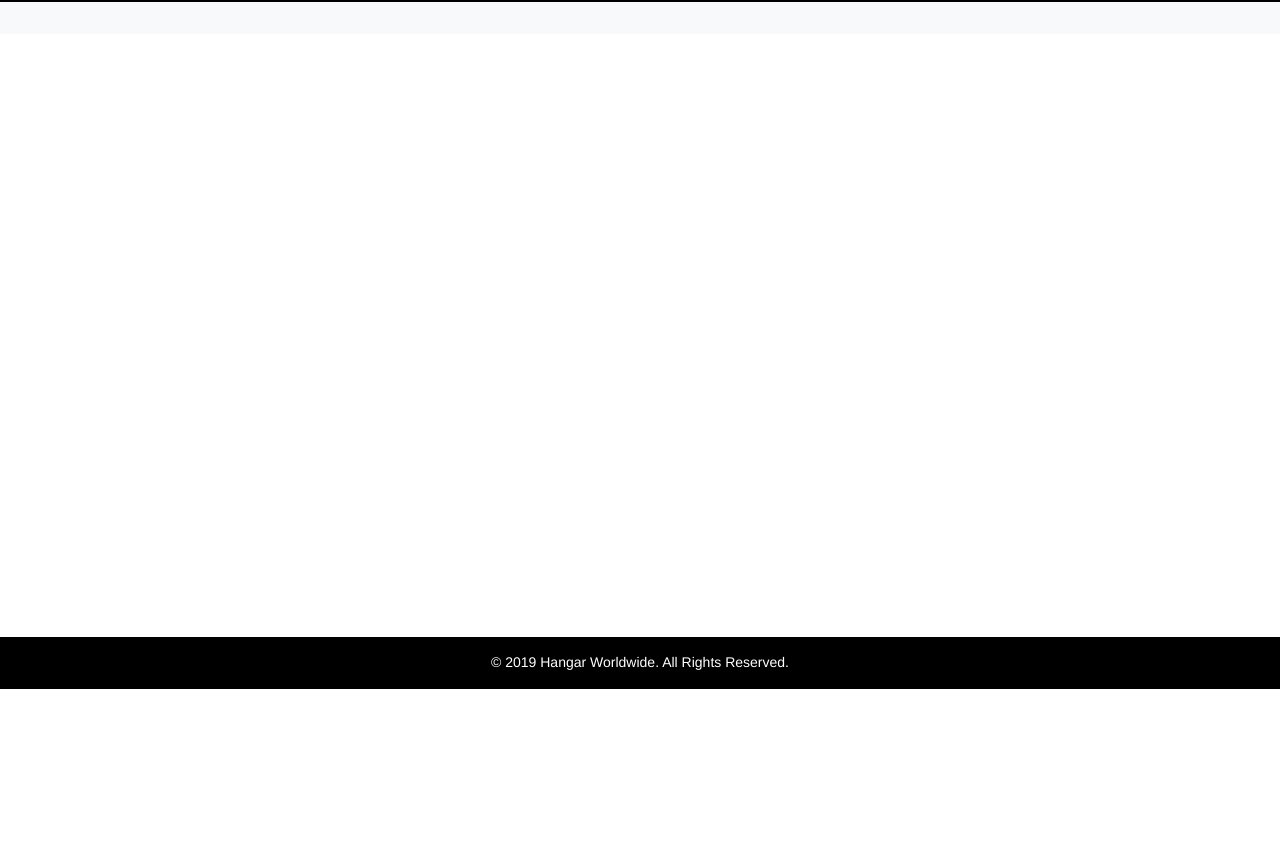
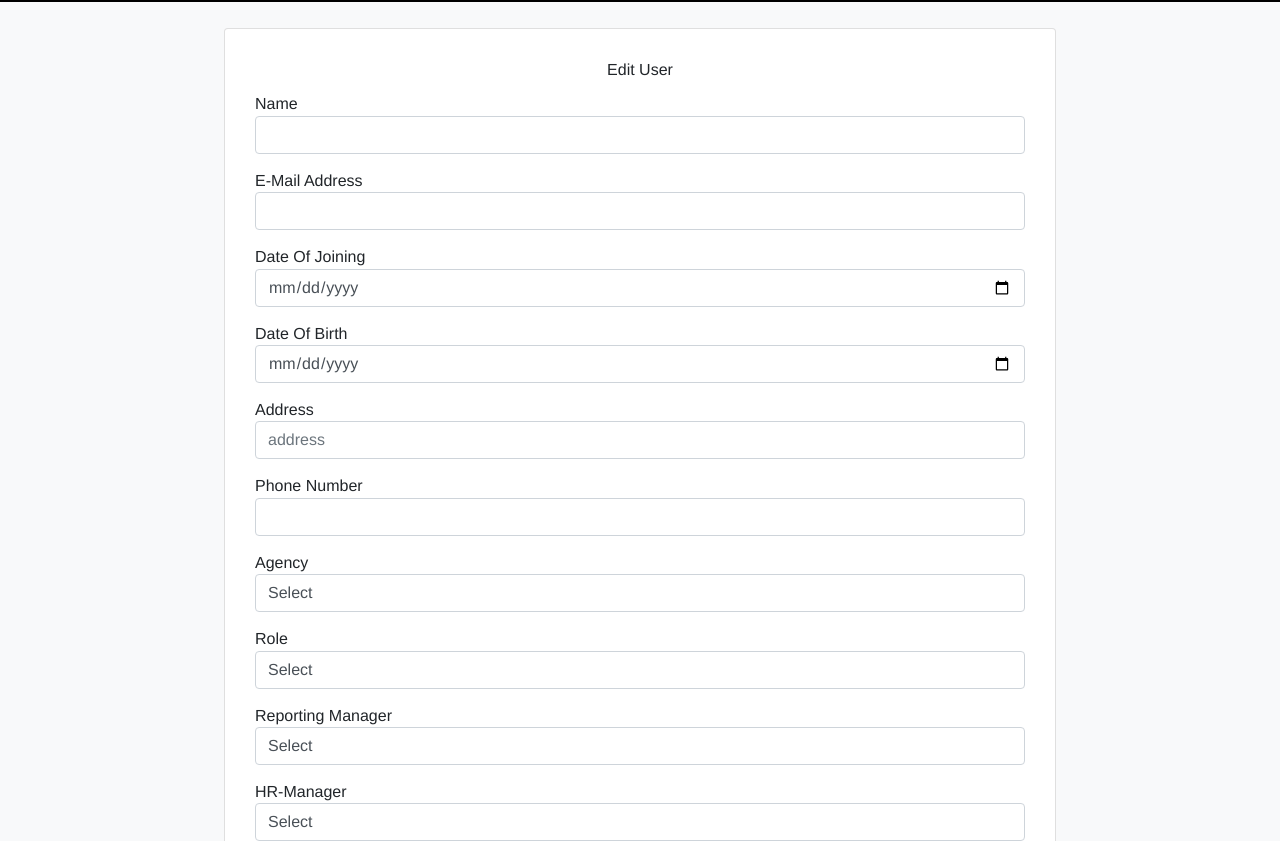
Before and after one commit to sandeepbaynes/HangarPortal, a website: page src/views/index.html in a window 1280 px wide. Shown: the part 111-952 px from the top of the page. Before the commit the page ends 800 px from the top, so only its background shows below. Drawn offline with nearby package versions, Linux system fonts and the light colour scheme.

Commit message:
Updated HTML files
Corrected classes and layouts of html files.

```diff
--- a/src/views/css/layout.css
+++ b/src/views/css/layout.css
@@ -4,7 +4,6 @@ html,body {
 
 footer {
 	bottom: 0px;
-    position: absolute;
     width: 100%;
 }
 
@@ -36,10 +35,6 @@ footer {
     min-width: 100px;
 }
 
-.tiles-page .card {
-	max-width: 400px;
-}
-
 @media screen and (max-width:767px){
 	.navbar-collapse{
 		min-width: 125px;
--- a/src/views/index.html
+++ b/src/views/index.html
@@ -1,6 +1,6 @@
-
 <!doctype html>
 <html lang="en">
+
 <head>
   <meta charset="utf-8">
   <meta name="viewport" content="width=device-width, initial-scale=1, shrink-to-fit=no">
@@ -11,19 +11,22 @@
   <link rel="stylesheet" type="text/css" href="/css/style.css">
   <link rel="stylesheet" type="text/css" href="/css/theme.css">
 </head>
+
 <body class="tiles-page">
   <header class="row justify-content-between align-items-center m-0 p-2 bg-black">
     <div class="logo">
-                <a href="#" title="Hangar Worldwide Homepage"><img src="/img/HangarWW-Logo.png" class="w-100 h-100" alt="Logo"></a>
+      <a href="#" title="Hangar Worldwide Homepage"><img src="/img/HangarWW-Logo.png" class="w-100 h-100"
+          alt="Logo"></a>
     </div>
     <nav class="navbar navbar-expand-md navbar-dark">
-        <button class="navbar-toggler" type="button" data-toggle="collapse" data-target="#navbarCollapse" aria-controls="navbarCollapse" aria-expanded="false" aria-label="Toggle navigation">
+      <button class="navbar-toggler" type="button" data-toggle="collapse" data-target="#navbarCollapse"
+        aria-controls="navbarCollapse" aria-expanded="false" aria-label="Toggle navigation">
         <span class="navbar-toggler-icon"></span>
       </button>
       <div class="collapse navbar-collapse" id="navbarCollapse">
         <ul class="navbar-nav mr-auto">
           <li class="nav-item">
-                <a class="nav-link" href="#">Menu 1 <span class="sr-only">(current)</span></a>
+            <a class="nav-link" href="#">Menu 1</a>
           </li>
           <li class="nav-item">
             <a class="nav-link" href="#">Menu 2</a>
@@ -40,6 +43,80 @@
   </header>
   <section class="contentcontainer row p-3 bg-light justify-content-center align-items-center">
     <!-- Insert site content here-->
+    <div class="card col-sm-12 col-md-8">
+      <div class="card-body">
+        <h4 class="card-title text-center">Edit User</h4>
+        <form method="POST" class="my-login-validation" novalidate="">
+          <div class="form-group">
+            <label for="name">Name</label>
+            <input id="name" type="text" class="form-control" name="name" value="">
+          </div>
+          <div class="form-group">
+            <label for="email">E-Mail Address</label>
+            <input id="email" type="email" class="form-control" name="email" value="">
+          </div>
+          <div class="form-group">
+            <label for="doj">Date Of Joining</label>
+            <input id="doj" type="date" class="form-control" name="doj" value="">
+          </div>
+          <div class="form-group">
+            <label for="dob">Date Of Birth</label>
+            <input id="dob" type="date" class="form-control" name="dob" value="">
+          </div>
+          <div class="form-group">
+            <label for="address">Address</label>
+            <input id="address" name="addres" class="form-control" type="text" placeholder="address">
+          </div>
+          <div class="form-group">
+            <label for="phone">Phone Number</label>
+            <input id="phone" type="tel" class="form-control" name="phone" value="">
+          </div>
+          <div class="form-group">
+            <label for="agency">Agency</label>
+            <select id="agency" class="form-control" name="agency" value="">
+              <option value="">Select</option>
+              <option value="ohg">OHG</option>
+              <option value="house">House</option>
+              <option value="code">Code Worldwide</option>
+              <option value="javelin">Javelin</option>
+            </select>
+          </div>
+          <div class="form-group">
+            <label for="role">Role</label>
+            <select id="role" class="form-control" name="role" value="">
+              <option value="">Select</option>
+              <option value="associate">Associate Consultent</option>
+              <option value="Consultent">Consultent</option>
+              <option value="senior">Senior Consultent</option>
+              <option value="lead">Lead Consultent</option>
+              <option value="team">Team Manager</option>
+              <option value="project">Project Manager</option>
+            </select>
+          </div>
+          <div class="form-group">
+            <label for="reporting">Reporting Manager</label>
+            <select id="reporting" class="form-control" name="reporting" value="">
+              <option value="">Select</option>
+              <option value="">Navin Sebastian</option>
+              <option value="">Sandeep Baynes</option>
+              <option value="">Pradeep Sudhakar</option>
+              <option value="">Clemens Brandt</option>
+            </select>
+          </div>
+          <div class="form-group">
+            <label for="hr">HR-Manager</label>
+            <select id="hr" class="form-control" name="hr" value="">
+              <option value="">Select</option>
+              <option value="">Malar Mohan</option>
+            </select>
+          </div>
+          <div class="form-group m-0 float-right">
+            <button type="cancel" class="btn btn-primary marginR20" name="cancel" value="cancel"> Cancel </button>
+            <button type="submit" class="btn btn-primary" name="submit" value="submit"> Submit </button>
+          </div>
+        </form>
+      </div>
+    </div>
   </section>
   <footer class="row justify-content-center align-items-center p-3 bg-black">
     <p class="text-white text-center"> &copy; 2019 Hangar Worldwide. All Rights Reserved.</p>
@@ -140,4 +217,5 @@
   <script src="https://code.jquery.com/jquery-3.4.1.js"></script>
   <script src="https://maxcdn.bootstrapcdn.com/bootstrap/4.0.0/js/bootstrap.min.js"></script>
 </body>
+
 </html>
```
Also changed, not shown: src/views/Resetpassword.html (+1 -1 lines), src/views/adduser.html (renamed from src/views/AddRemove.html, +2 -1 lines), src/views/applyleave.html (+1 -1 lines), src/views/forgotpassword.html (renamed from src/views/forgot.html, +1 -1 lines), src/views/login.html (+1 -1 lines). Lines whose indentation alone changed are shown as unchanged.
